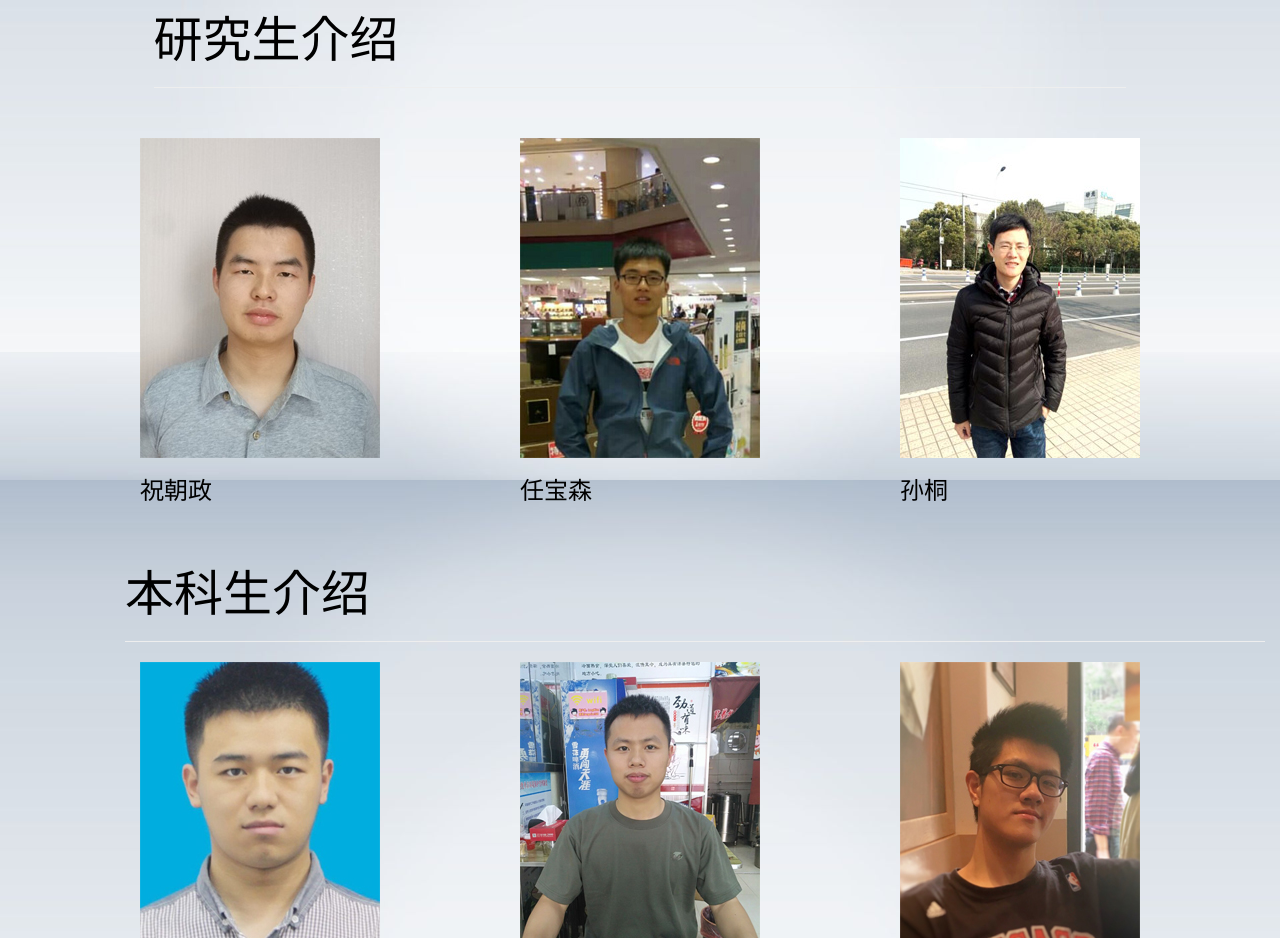
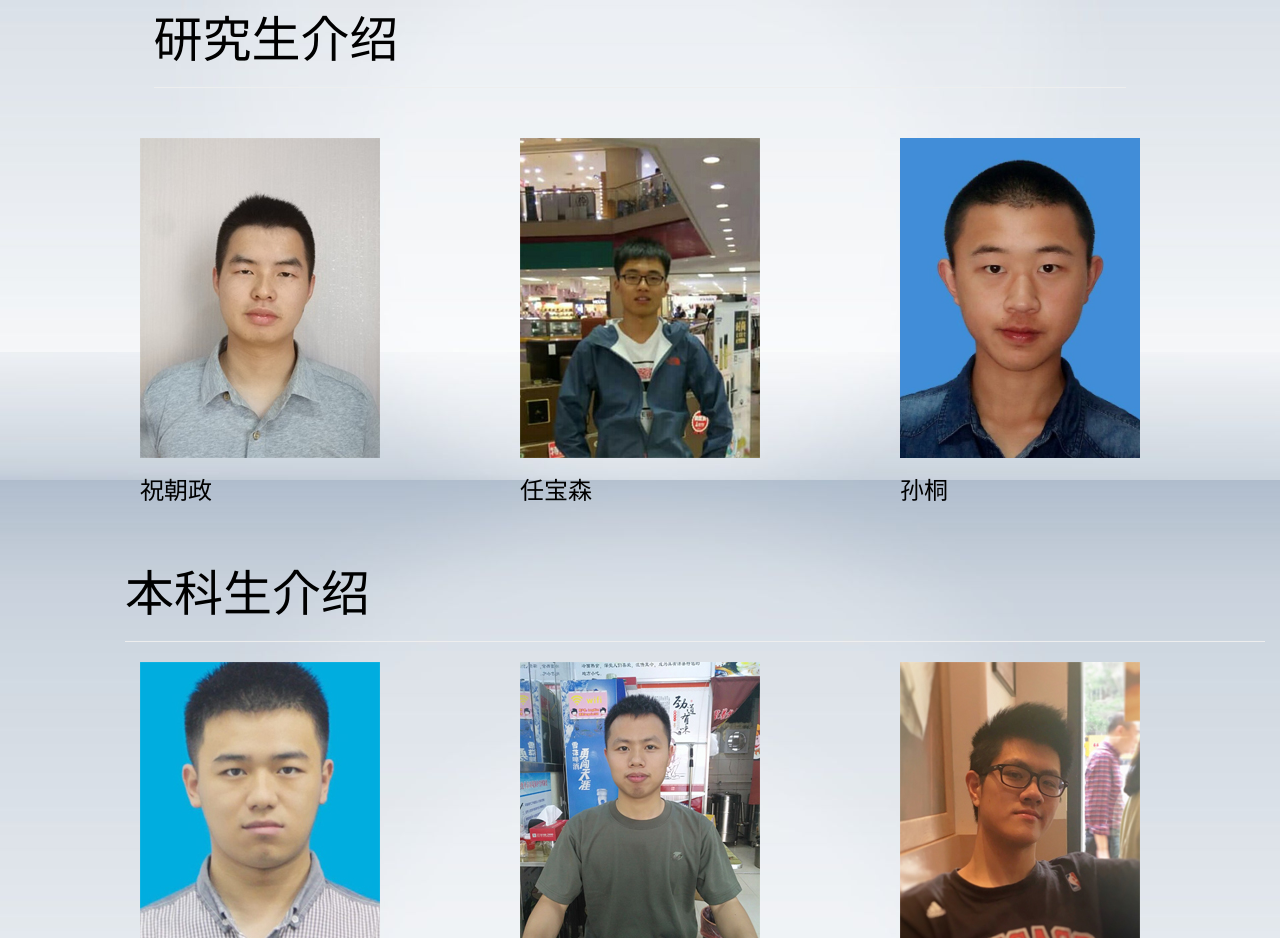
Before and after one commit to BlackAnt02/BlackAnt02.github.io, a plain HTML site: page aboutus.html in a window 1280 px wide. Shown: the part 1920-2858 px from the top of the page. Drawn offline with Linux system fonts and the light colour scheme.

Commit message:
Update aboutus.html

```diff
--- a/aboutus.html
+++ b/aboutus.html
@@ -150,7 +150,7 @@
 			      </div>
 			  </div>
 				<div class="col-sm-4 col-xs-12 txt">
-			      <img src="img/sunt.jpg" alt="..." width="240px" height="320px" class="img-responsive">
+			      <img src="img/sun.jpg" alt="..." width="240px" height="320px" class="img-responsive">
 			      <span><strong>硬件工程师</strong></br></br>河海大学通信工程本硕，现为上海GPU设计公司工程师，兼任本团队硬件工程师，负责机器人硬件设计等工作</span>
 			      <div class="caption">
 			        <h3 style="color:black">孙桐</h3>
```
